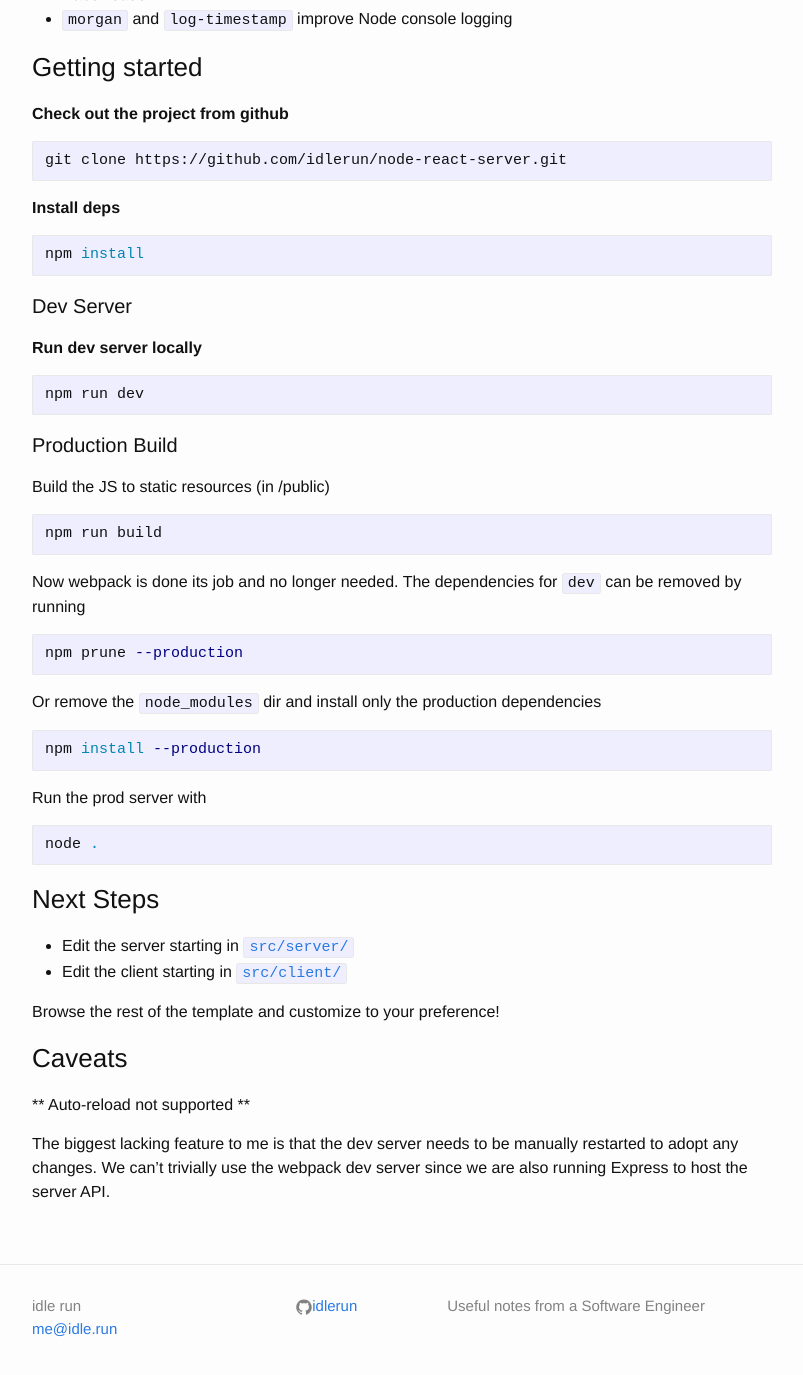
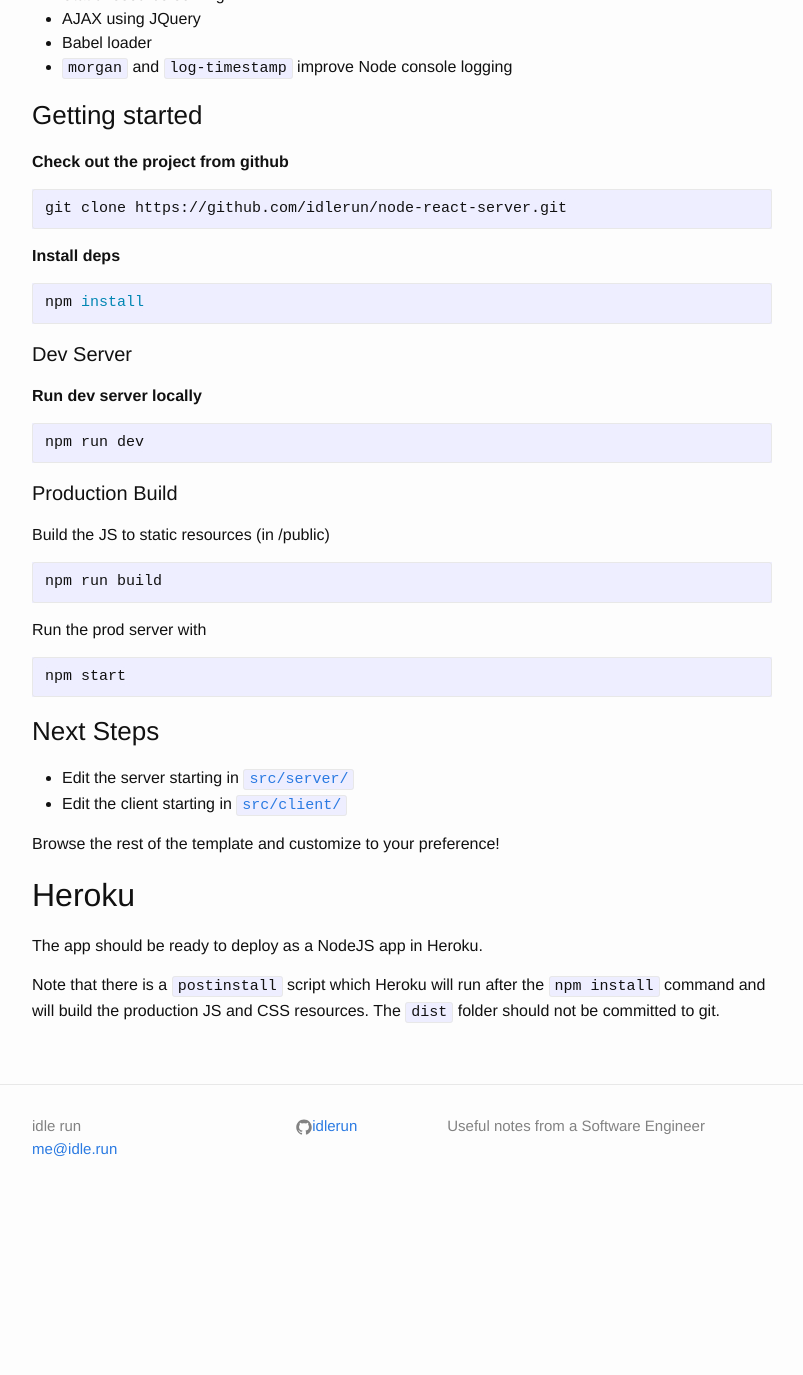
Before and after one commit to idlerun/idlerun.github.io, a Jekyll site: the page built from github/_posts/2016-05-31-node-react-server.md, in a window 1280 px wide and 1400 px high, scrolled down 609 px. Shown: the top 1375 px of the window, without its empty margins (238-1041 px from the left). Built offline with Jekyll 4.4.1, drawn with Linux system fonts in a browser that asks for light colours; after the commit the page ends 1829 px from its top, so only the background shows below that; some of the changed text lies outside the part shown.

Commit message:
updat react server

````diff
--- a/github/_posts/2016-05-31-node-react-server.md
+++ b/github/_posts/2016-05-31-node-react-server.md
@@ -11,11 +11,13 @@ date: 2016-05-31
 
 This project is a starter template for a web server project with:
 
-- NodeJS server using Express 4 (with HTTPS)
+- NodeJS server using Express 4
 - ReactJS client packed up with webpack
+- Ready for Heroku
 
 Extra goodies:
 
+- Webpack dev hot-reloading for client JS and CSS
 - SASS support
 - Static resource serving
 - AJAX using JQuery
@@ -53,23 +55,10 @@ Build the JS to static resources (in /public)
 npm run build
 ```
 
-Now webpack is done its job and no longer needed.
-The dependencies for `dev` can be removed by running
-
-```bash
-npm prune --production
-```
-
-Or remove the `node_modules` dir and install only the production dependencies
-
-```bash
-npm install --production
-```
-
 Run the prod server with
 
 ```bash
-node .
+npm start
 ```
 
 ### Next Steps
@@ -79,11 +68,10 @@ node .
 
 Browse the rest of the template and customize to your preference!
 
+## Heroku
 
-### Caveats
+The app should be ready to deploy as a NodeJS app in Heroku.
 
-** Auto-reload not supported **
-
-The biggest lacking feature to me is that the dev server needs to be manually
-restarted to adopt any changes. We can't trivially use the webpack dev server since
-we are also running Express to host the server API.
+Note that there is a `postinstall` script which Heroku will run after the `npm install`
+command and will build the production JS and CSS resources. The `dist` folder should
+not be committed to git.
````
